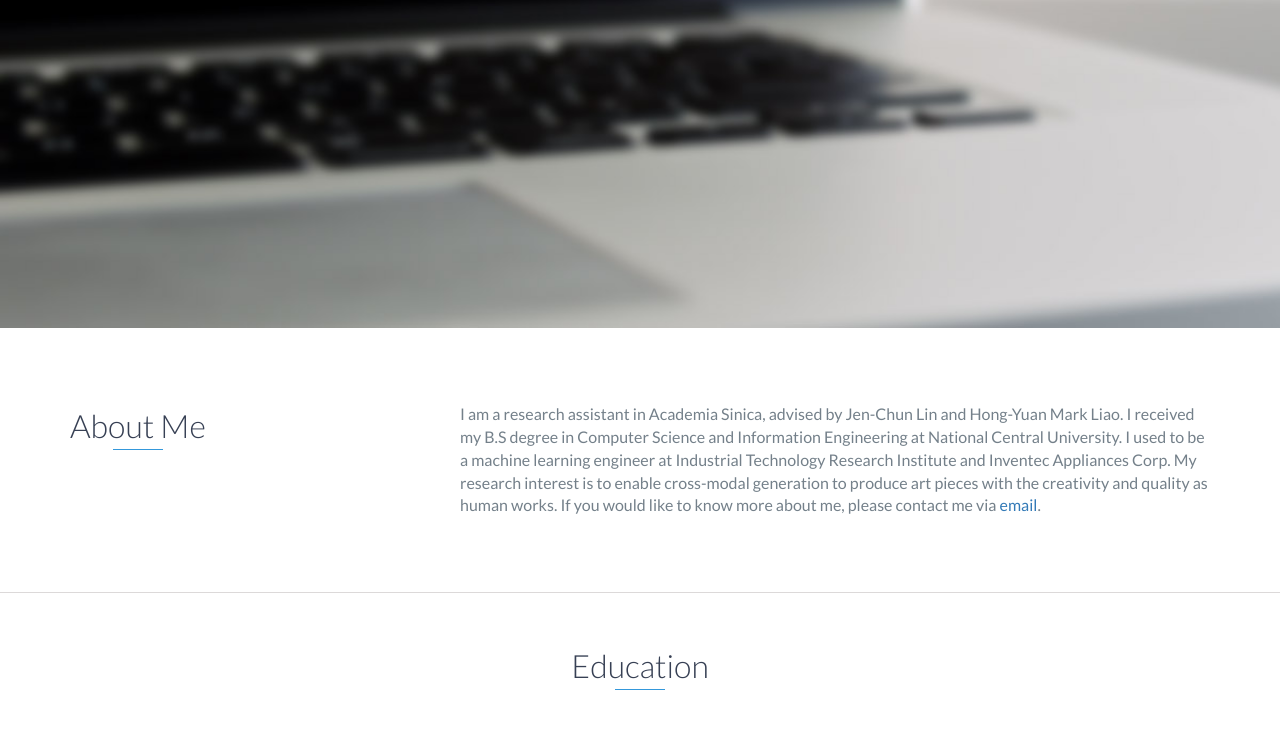
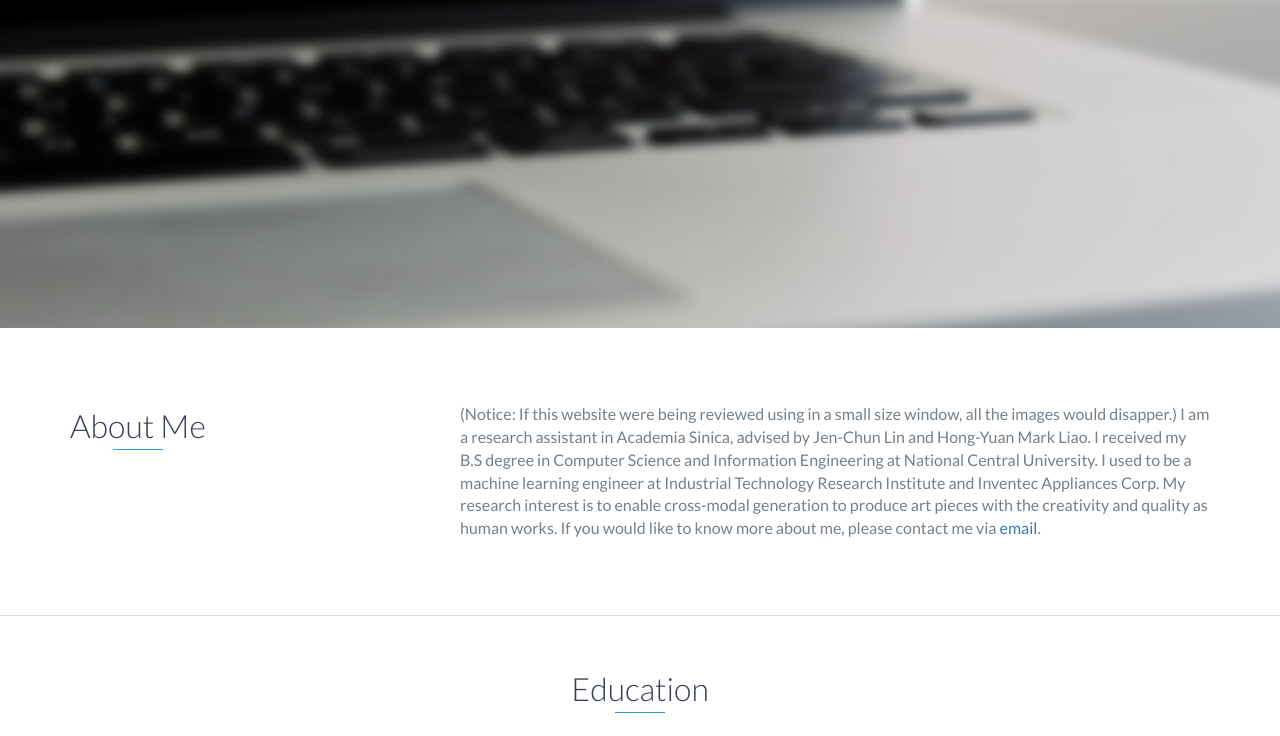
Before and after one commit to HsiaoYingLu/HsiaoYingLu.github.io, a website: page index.html in a window 1280 px wide. Shown: the part 472-1208 px from the top of the page. Drawn offline with nearby package versions, Linux system fonts and the light colour scheme.

Commit message:
Add files via upload

```diff
--- a/index.html
+++ b/index.html
@@ -60,6 +60,7 @@
                 </div>
                 <div class="col-md-8">
                     <p>
+                        (Notice: If this website were being reviewed using in a small size window, all the images would disapper.)
                         I am a research assistant in Academia Sinica, advised by Jen-Chun Lin and Hong-Yuan Mark Liao.
                         I received my B.S degree in Computer Science and Information Engineering at National Central University.
                         I used to be a machine learning engineer at Industrial Technology Research Institute and Inventec Appliances Corp.
```
